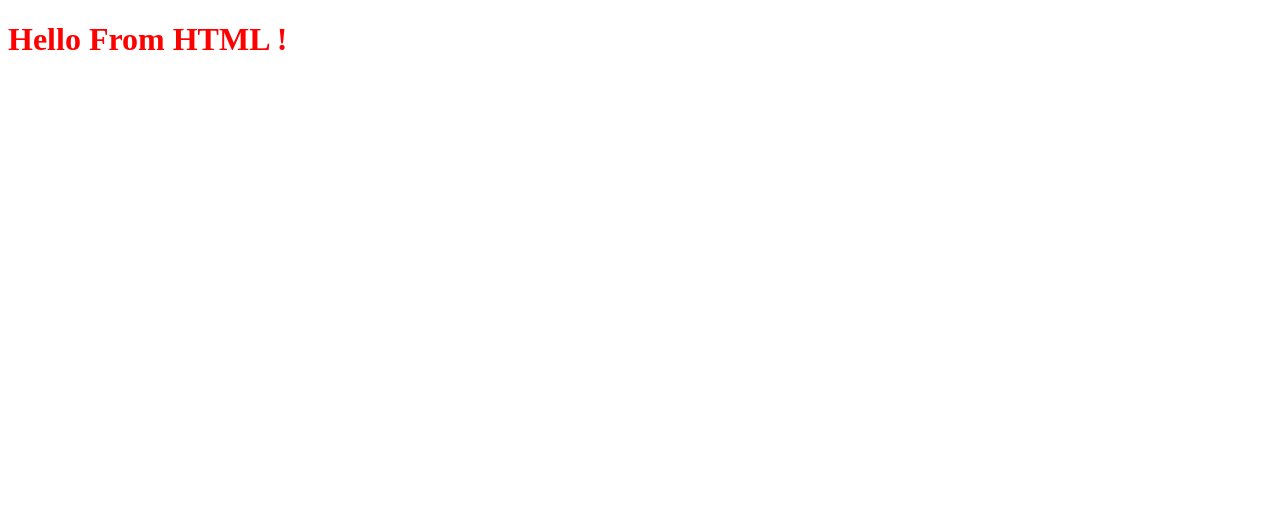
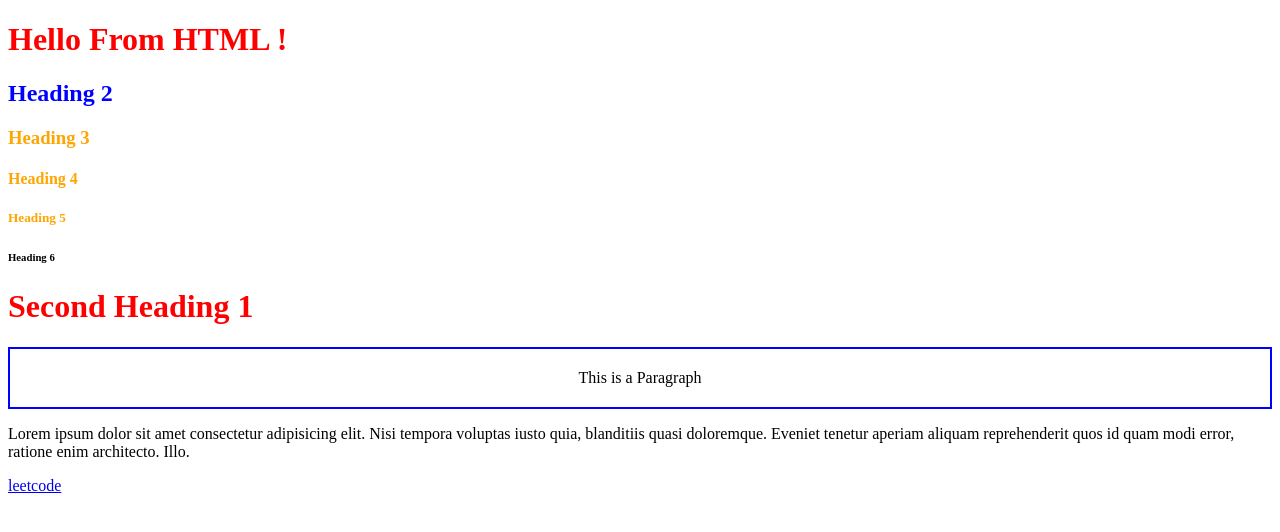
Before and after one commit to PravalikaGundeboina/autosuggest, a website: page frontend/index.html in a window 1280 px wide. Drawn offline with Linux system fonts and the light colour scheme.

Commit message:
html tags

```diff
--- a/frontend/css/index.css
+++ b/frontend/css/index.css
@@ -1,3 +1,16 @@
 h1{
     color: red;
 }
+#heading-2{
+    color :blue;
+}
+.heading{
+    color :orange
+}
+.para{
+    border: 2px;
+    border-color: blue;
+    border-style:solid ;
+    padding: 20px;
+    text-align: center;
+}
--- a/frontend/index.html
+++ b/frontend/index.html
@@ -8,6 +8,15 @@
 </head>
 <body>
     <h1> Hello From HTML !</h1>
+    <h2 id="heading-2"> Heading 2</h2>
+    <h3 class="heading"> Heading 3</h3>
+    <h4 class="heading"> Heading 4</h4>
+    <h5 class="heading"> Heading 5</h5>
+    <h6> Heading 6</h6>
+    <h1> Second Heading 1</h1>
+    <p class="para">This is a Paragraph</p>
+    <p>Lorem ipsum dolor sit amet consectetur adipisicing elit. Nisi tempora voluptas iusto quia, blanditiis quasi doloremque. Eveniet tenetur aperiam aliquam reprehenderit quos id quam modi error, ratione enim architecto. Illo.</p>
+    <a href="https://leetcode.com/">leetcode</a>
     <script src="js/index.js"></script>
 </body>
 </html>
```
